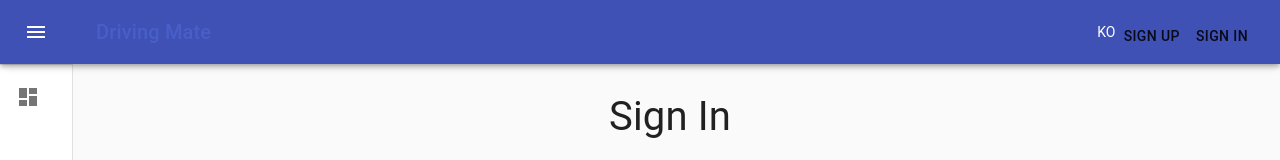
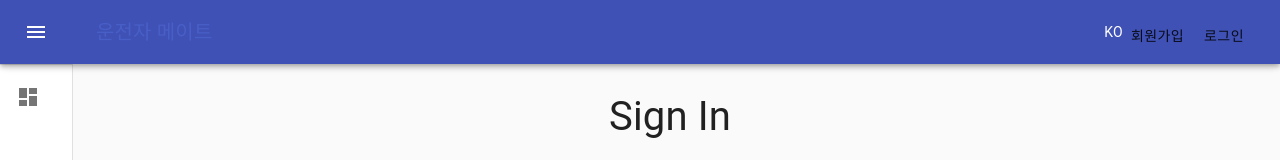
Before and after one commit to kwhong95/Driving-Mate-Front, a React (Create React App) app: page /signin in a window 1280 px wide. Shown: the top 160 px of the page. Built offline with nearby package versions, Linux system fonts and the light colour scheme; no server answers.

Commit message:
Update Router

```diff
--- a/src/App.tsx
+++ b/src/App.tsx
@@ -6,7 +6,6 @@ import { RootState } from './store';
 import { getUserById, setLoading, setNeedVerification } from './store/actions/authActions';
 import Loader from './components/UI/Loader';
 import { BrowserRouter, Switch } from 'react-router-dom';
-import Header from './components/sections/Header/Header';
 import PublicRoute from './components/auth/PublicRoute';
 import HomePage from './components/pages/HomePage';
 import SignIn from './components/pages/SignIn';
@@ -14,6 +13,7 @@ import ForgotPassword from './components/pages/ForgotPassword';
 import Signup from './components/pages/SignUp';
 import PrivateRoute from './components/auth/PrivateRoute';
 import Dashboard from './components/pages/Dashboard';
+import Header from './components/sections/Header/Header';
 
 
 
@@ -46,7 +46,7 @@ const App: FC = () => {
 
   return (
     <BrowserRouter>
-      <Header />
+    <Header />
       <Switch>
         <PublicRoute path="/" component={HomePage} exact />
         <PublicRoute path="/signup" component={Signup} exact />
--- a/src/components/auth/PrivateRoute.tsx
+++ b/src/components/auth/PrivateRoute.tsx
@@ -1,6 +1,7 @@
-import React, { FC } from 'react';
+import React, { FC, useContext } from 'react';
 import { useSelector } from 'react-redux';
 import { Redirect, Route, RouteProps } from 'react-router-dom';
+import { LangContext } from '../../context/lang';
 
 import { RootState } from '../../store';
 
@@ -10,8 +11,9 @@ interface Props extends RouteProps {
 
 const PrivateRoute: FC<Props> = ({ component: Component, ...rest }) => {
   const { authenticated } = useSelector((state: RootState) => state.auth);
+  const { dispatch: { translate }} = useContext(LangContext);
   return (
-    <Route {...rest} render={props => authenticated ? <Component {...props} /> : <Redirect to='/signin' />}></Route>
+    <Route {...rest} render={props => authenticated ? <Component translate={translate} {...props} /> : <Redirect to='/signin' />}></Route>
   )
 }
 
--- a/src/components/auth/PublicRoute.tsx
+++ b/src/components/auth/PublicRoute.tsx
@@ -1,6 +1,7 @@
-import React, { FC } from 'react';
+import React, { FC, useContext } from 'react';
 import { useSelector } from 'react-redux';
 import { Redirect, Route, RouteProps } from 'react-router-dom';
+import { LangContext } from '../../context/lang';
 
 import { RootState } from '../../store';
 
@@ -10,8 +11,10 @@ interface Props extends RouteProps {
 
 const PublicRoute: FC<Props> = ({ component: Component, ...rest }) => {
   const { authenticated } = useSelector((state: RootState) => state.auth);
+  const { dispatch: { translate }} = useContext(LangContext);
+
   return (
-    <Route {...rest} render={props => !authenticated ? <Component {...props} /> : <Redirect to='/dashboard' />}></Route>
+    <Route {...rest} render={props => !authenticated ? <Component translate={translate} {...props} /> : <Redirect to='/dashboard' />}></Route>
   )
 }
 
--- a/src/components/pages/SignUp.tsx
+++ b/src/components/pages/SignUp.tsx
@@ -28,6 +28,7 @@ const Signup: FC = () => {
     setLoading(true);
     dispatch(signup({ email, password, firstName }, () => setLoading(false)));
   }
+
 
   return (
       <section className="section">
--- a/src/components/sections/Header/Header.tsx
+++ b/src/components/sections/Header/Header.tsx
@@ -37,7 +37,7 @@ const Header: FC<HeaderProps> = ({ fixed, transparent }) => {
   }
 
   // language
-  const { state: { language }, dispatch: { setLanguage } } = useContext(LangContext);
+  const { state: { language }, dispatch: { setLanguage, translate } } = useContext(LangContext);
   const [showDropdown, setShowDropdown] = useState(false);
   const dropdownEl = useRef<HTMLUListElement>(null);
 
@@ -93,7 +93,7 @@ const Header: FC<HeaderProps> = ({ fixed, transparent }) => {
           </IconButton>
 
           <Typography variant="h6" className={classes.title}>
-            <Link to={!authenticated ? "/" : "/dashboard"}>Driving Mate</Link>
+            <Link to={!authenticated ? "/" : "/dashboard"}>{translate('driving mate')}</Link>
           </Typography>
           <div className="header__nav_lang">
             <p className="selected" onClick={() => setShowDropdown(!showDropdown)}>{language}</p>
@@ -104,11 +104,11 @@ const Header: FC<HeaderProps> = ({ fixed, transparent }) => {
           </div>
           {
             !authenticated ? <div className="buttons">
-              <Button onClick={() => history.push('/signup')}>Sign up</Button>
-              <Button onClick={() => history.push('/signin')}>Sign in</Button>
+              <Button onClick={() => history.push('/signup')}>{translate('sign up')}</Button>
+              <Button onClick={() => history.push('/signin')}>{translate('sign in')}</Button>
             </div>
             :
-            <Button onClick={logoutClickHandler}>Sign out</Button>
+            <Button onClick={logoutClickHandler}>{translate('sign out')}</Button>
           }
         </Toolbar>
       </AppBar>
--- a/src/i18n/en.json
+++ b/src/i18n/en.json
@@ -3,6 +3,7 @@
   "sign in": "Sign in",
   "sign up": "Sign up",
   "sign out": "Sign out",
+  "homepage": "Home Page",
   "welcome": "Welcome",
   "dashboard": "Dashboard",
   "first name": "First Name",
--- a/src/i18n/ko.json
+++ b/src/i18n/ko.json
@@ -3,6 +3,7 @@
   "sign in": "로그인",
   "sign up": "회원가입",
   "sign out": "로그아웃",
+  "homepage": "홈페이지",
   "welcome": "안녕하세요",
   "dashboard": "대시 보드",
   "first name": "이름",
```
Lines whose indentation alone changed are shown as unchanged.
